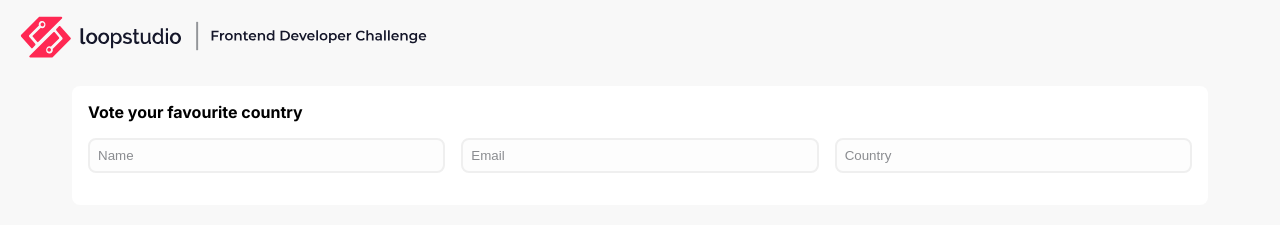
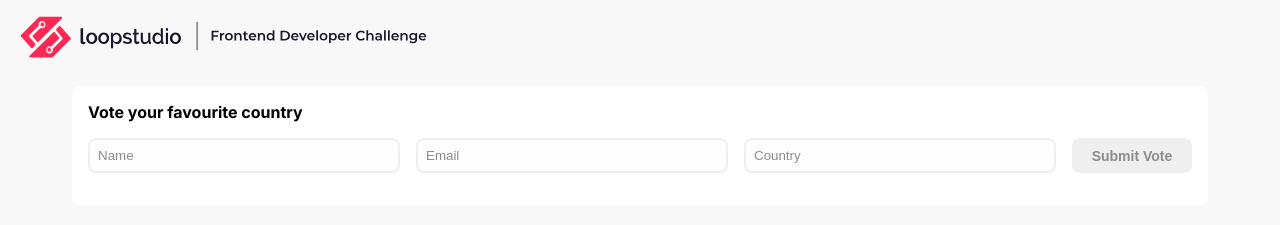
Before and after one commit to jesusaugusto0x2/country-vote, a Next.js app in the folder frontend/: page / in a window 1280 px wide. Shown: the top 225 px of the page. Built offline with nearby package versions, Linux system fonts and the light colour scheme; no server answers.

Commit message:
feat: add button component

```diff
--- /dev/null
+++ b/frontend/components/Button/index.tsx
@@ -0,0 +1,8 @@
+import { ButtonHTMLAttributes, FC } from "react";
+import styles from "./styles.module.scss";
+
+type Props = ButtonHTMLAttributes<HTMLButtonElement>;
+
+export const Button: FC<Props> = (props) => (
+  <button {...props} className={styles.Button} />
+);
--- /dev/null
+++ b/frontend/components/Button/styles.module.scss
@@ -0,0 +1,27 @@
+@use "@/styles/functions" as functions;
+@use "@/styles/variables" as vars;
+
+.Button {
+  background: vars.$black;
+  border: none;
+  border-radius: vars.$border-radius;
+  color: vars.$white;
+  font-size: vars.$fsize-medium;
+  font-weight: vars.$fweight-bold;
+  padding: functions.spacing(1) functions.spacing(2);
+
+  &:hover {
+    cursor: pointer;
+    filter: sepia(0.5) brightness(1.5) opacity(0.5);
+  }
+
+  &:disabled {
+    cursor: not-allowed;
+    background-color: vars.$gray;
+    color: vars.$dark-gray;
+
+    &:hover {
+      filter: none;
+    }
+  }
+}
--- a/frontend/components/index.tsx
+++ b/frontend/components/index.tsx
@@ -1,3 +1,4 @@
 export * from "./Navbar";
 export * from "./Table";
 export * from "./TextInput";
+export * from "./Button";
--- a/frontend/containers/HomePage/VoteForm/index.tsx
+++ b/frontend/containers/HomePage/VoteForm/index.tsx
@@ -2,7 +2,7 @@
 
 import { FC } from "react";
 import styles from "./styles.module.scss";
-import { TextInput } from "@/components";
+import { Button, TextInput } from "@/components";
 
 export const VoteForm: FC = () => {
   return (
@@ -12,6 +12,9 @@ export const VoteForm: FC = () => {
         <TextInput type="text" placeholder="Name" />
         <TextInput type="email" placeholder="Email" />
         <TextInput type="text" placeholder="Country" />
+        <Button type="submit" disabled>
+          Submit Vote
+        </Button>
       </div>
     </form>
   );
--- a/frontend/containers/HomePage/VoteForm/styles.module.scss
+++ b/frontend/containers/HomePage/VoteForm/styles.module.scss
@@ -20,5 +20,9 @@
     & > input {
       width: 100%;
     }
+
+    & > button {
+      min-width: 120px;
+    }
   }
 }
--- a/frontend/styles/variables.scss
+++ b/frontend/styles/variables.scss
@@ -3,6 +3,7 @@ $white: #fff;
 $gray: #efefef;
 $light-gray: #fdfdfd;
 $dark-gray: #8a8c90;
+$black: #000;
 
 // misc
 $border-radius: 8px;
```
